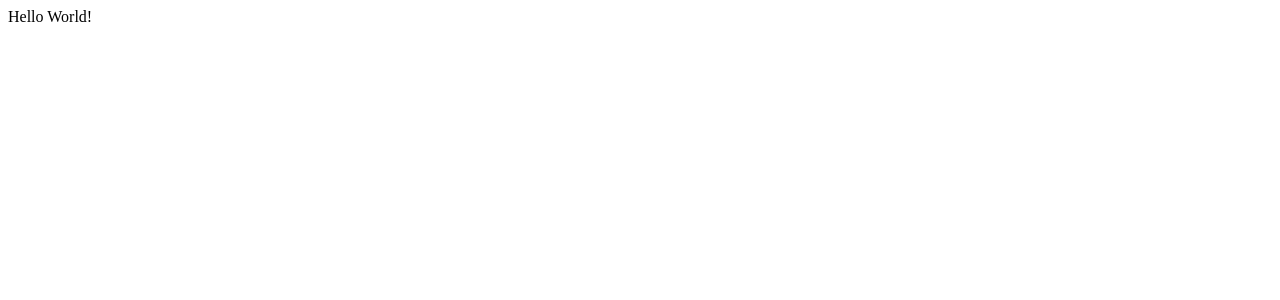
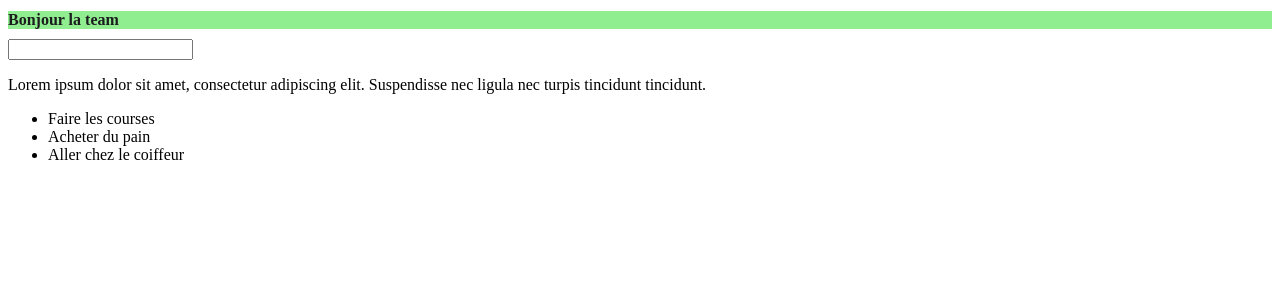
Before and after one commit to HakimFIDJEL/react-learning, a React (Vite) app: page / in a window 1280 px wide. Shown: the top 300 px of the page. Built offline with nearby package versions, Linux system fonts and the light colour scheme.

Commit message:
Chapter 3

```diff
--- a/src/App.jsx
+++ b/src/App.jsx
@@ -1,7 +1,54 @@
+const title = "Bonjour la team"
+const style= {color: '#1c1d1f', backgroundColor: 'lightgreen'}
+const showTitle = true
+const todos = ['Faire les courses', 'Acheter du pain', 'Aller chez le coiffeur']
+
+
 function App() {
 
-  return 'Hello World!'
+  const handleClick = () => {
+
+    alert('Hello World!')
+  }
+
+  return <>
+
+      { showTitle ?
+        <Title onClick={handleClick} fontSize="16px" hidden>
+          {title}
+        </Title> :
+        <p>Titre non officiel</p>
+      }
+
+      <input type="text" />
+
+      <p>
+        Lorem ipsum dolor sit amet, consectetur adipiscing elit.
+        Suspendisse nec ligula nec turpis tincidunt tincidunt.
+      </p>
+
+      <ul>
+        {todos.map((todo, index) => <li key={index}>{todo}</li>)}
+      </ul>
+
+    </>
 
 }
 
+function Title ({ fontSize, onClick, children, hidden }) {
+  const combinedStyle = {...style, fontSize : fontSize}
+
+  const props = {
+    style: combinedStyle,
+    id: "title",
+    className: "title"
+  }
+
+  // if (hidden) {
+  //   return null;
+  // }
+
+  return <h1 onClick={onClick} {...props} >{children}</h1>
+}
+
 export default App
```
